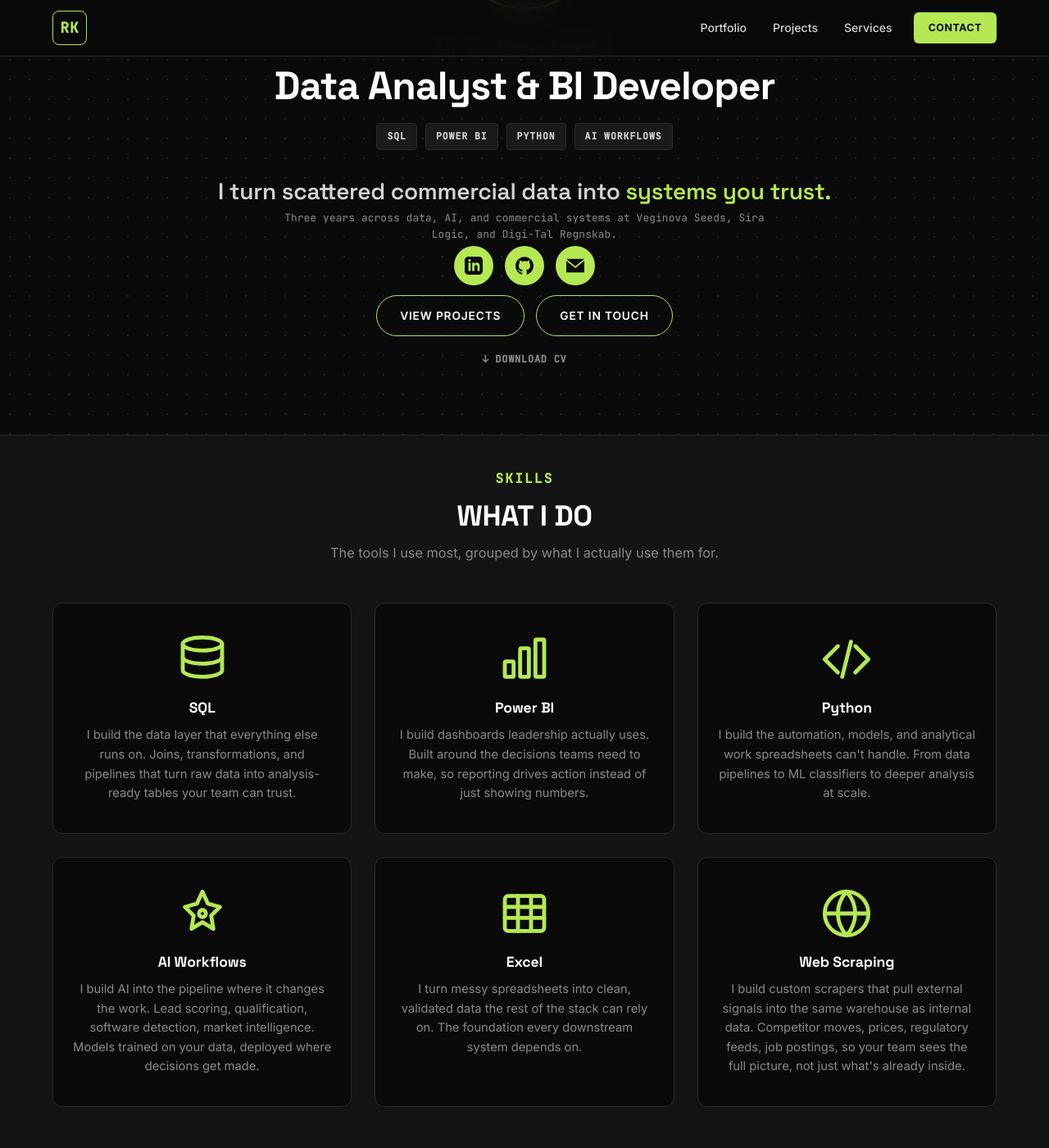
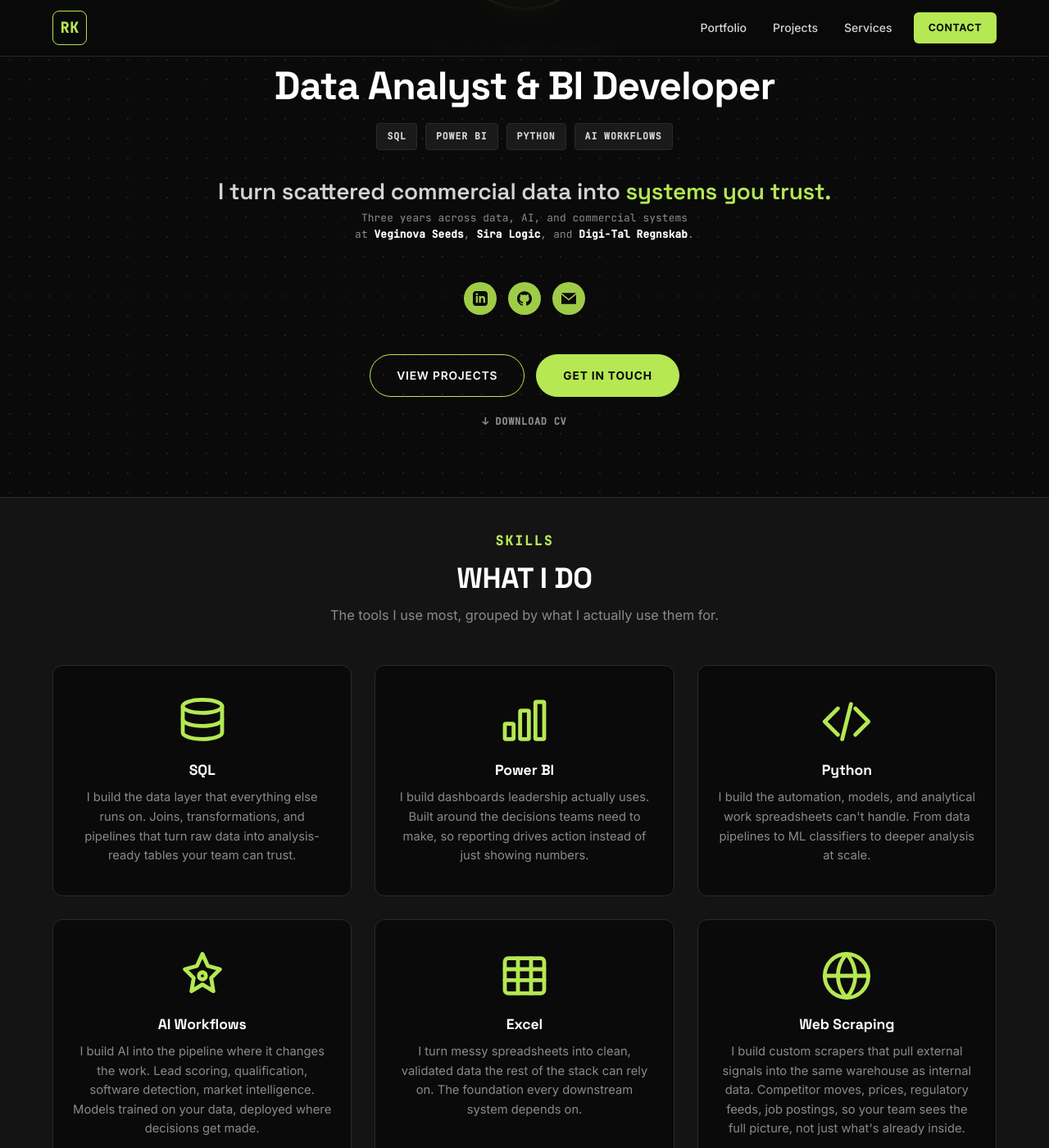
Before and after one commit to rasmuskampmann1998/rasmuskampmann.com, a Jekyll site: the page built from index.md, in a window 1280 px wide and 1400 px high, scrolled down 347 px. Shown: the whole window at 82% size. Built offline with Jekyll 4.4.1, drawn with Linux system fonts in a browser that asks for light colours.

Commit message:
Hero polish: spacing, icon size, primary CTA, bold companies, text-wrap
- Social icons: 48px -> 40px, desaturated green (#9FCC47), 48px margins above/below
- GET IN TOUCH: filled green primary button; VIEW PROJECTS stays ghost
- Company names bolded in subtitle; text-wrap: balance for cleaner line breaks
- CV link: margin-top 16px (was 14px)

Co-Authored-By: Claude Opus 4.7 <noreply@anthropic.com>

```diff
--- a/assets/css/main.scss
+++ b/assets/css/main.scss
@@ -1266,36 +1266,42 @@ section .section-sub {
     color: var(--text-muted);
     line-height: 1.55;
     letter-spacing: 0.01em;
-    max-width: 640px;
-    margin: 0 auto 4px;
+    max-width: 760px;
+    margin: 0 auto 48px;
     text-align: center;
+    text-wrap: balance;
+
+    strong {
+      color: var(--text-primary);
+      font-weight: 600;
+    }
   }
 
   .hero-social {
     display: flex;
     justify-content: center;
     gap: 14px;
-    margin-bottom: 12px;
+    margin-bottom: 48px;
 
     a {
-      width: 48px;
-      height: 48px;
+      width: 40px;
+      height: 40px;
       border-radius: 50%;
       display: flex;
       align-items: center;
       justify-content: center;
-      background: var(--accent-green);
+      background: #9FCC47;
       color: var(--bg-primary);
       font-weight: 700;
       transition: all 0.15s;
 
       &:hover {
-        background: var(--accent-green-dim);
+        background: var(--accent-green);
         transform: translateY(-2px);
         color: var(--bg-primary);
       }
 
-      svg { width: 22px; height: 22px; }
+      svg { width: 18px; height: 18px; }
     }
   }
 
@@ -1307,7 +1313,7 @@ section .section-sub {
   }
 
   .hero-cv-link {
-    margin-top: 14px;
+    margin-top: 16px;
     text-align: center;
 
     a {
@@ -1325,7 +1331,7 @@ section .section-sub {
   }
 
   .btn-pill {
-    padding: 13px 28px;
+    padding: 14px 32px;
     border-radius: 999px;
     border: 1.5px solid var(--accent-green);
     color: var(--text-primary);
@@ -1338,6 +1344,21 @@ section .section-sub {
     &:hover {
       background: var(--accent-green);
       color: var(--bg-primary);
+    }
+
+    &.btn-pill--primary {
+      background: var(--accent-green);
+      color: var(--bg-primary);
+      font-weight: 700;
+
+      &:hover {
+        background: #9FCC47;
+        border-color: #9FCC47;
+      }
+    }
+
+    &.btn-pill--ghost {
+      background: transparent;
     }
   }
 }
--- a/index.md
+++ b/index.md
@@ -17,7 +17,7 @@ title: Home
       <li>AI Workflows</li>
     </ul>
     <p class="hero-slogan">I turn scattered commercial data into <span class="highlight">systems you trust.</span></p>
-    <p class="hero-background">Three years across data, AI, and commercial systems at Veginova Seeds, Sira Logic, and Digi-Tal Regnskab.</p>
+    <p class="hero-background">Three years across data, AI, and commercial systems at <strong>Veginova Seeds</strong>, <strong>Sira Logic</strong>, and <strong>Digi-Tal Regnskab</strong>.</p>
     <div class="hero-social">
       <a href="{{ site.author.linkedin }}" target="_blank" rel="noopener" aria-label="LinkedIn">
         <svg viewBox="0 0 24 24" fill="currentColor"><path d="M19 0h-14c-2.761 0-5 2.239-5 5v14c0 2.761 2.239 5 5 5h14c2.762 0 5-2.239 5-5v-14c0-2.761-2.238-5-5-5zm-11 19h-3v-11h3v11zm-1.5-12.268c-.966 0-1.75-.79-1.75-1.764s.784-1.764 1.75-1.764 1.75.79 1.75 1.764-.783 1.764-1.75 1.764zm13.5 12.268h-3v-5.604c0-3.368-4-3.113-4 0v5.604h-3v-11h3v1.765c1.396-2.586 7-2.777 7 2.476v6.759z"/></svg>
@@ -30,8 +30,8 @@ title: Home
       </a>
     </div>
     <div class="hero-ctas-centered">
-      <a href="#projects" class="btn-pill">View Projects</a>
-      <a href="{{ '/contact' | relative_url }}" class="btn-pill">Get in touch</a>
+      <a href="#projects" class="btn-pill btn-pill--ghost">View Projects</a>
+      <a href="{{ '/contact' | relative_url }}" class="btn-pill btn-pill--primary">Get in touch</a>
     </div>
     <p class="hero-cv-link">
       <a href="{{ '/assets/files/rasmus-kampmann-cv.pdf' | relative_url }}" download>↓ Download CV</a>
```
